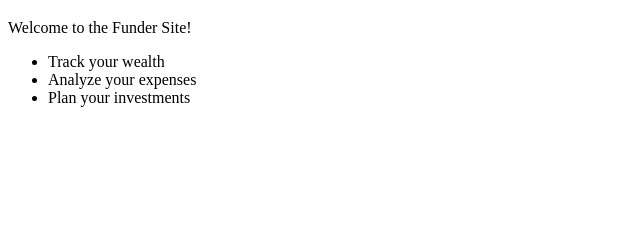
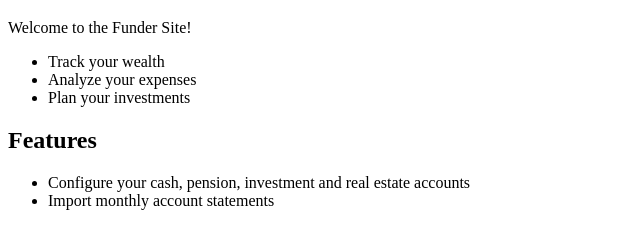
Before and after one commit to tothda/Funder_Site, a plain HTML site: page src/funder_site/templates/index.html in a window 1280 px wide. Shown: the part 61-310 px from the top of the page, without its empty margins (0-640 px from the left). Drawn offline with Linux system fonts and the light colour scheme.

Commit message:
doc update

```diff
--- a/src/funder_site/templates/index.html
+++ b/src/funder_site/templates/index.html
@@ -12,5 +12,11 @@
             <li>Analyze your expenses</li>
             <li>Plan your investments</li>
         </ul>
+<h2>Features</h2>
+
+<ul>
+    <li>Configure your cash, pension, investment and real estate accounts</li>
+    <li>Import monthly account statements</li>
+</ul>
     </body>
 </html>
```
